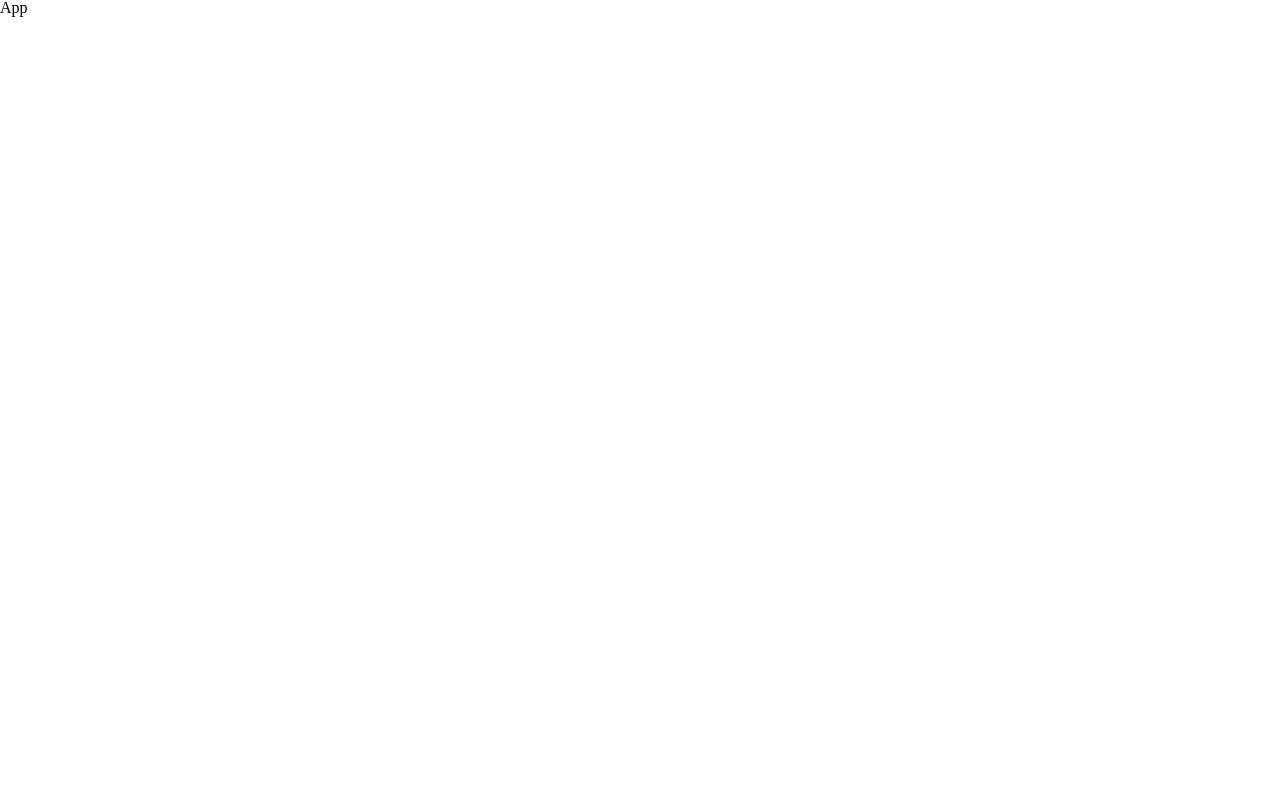
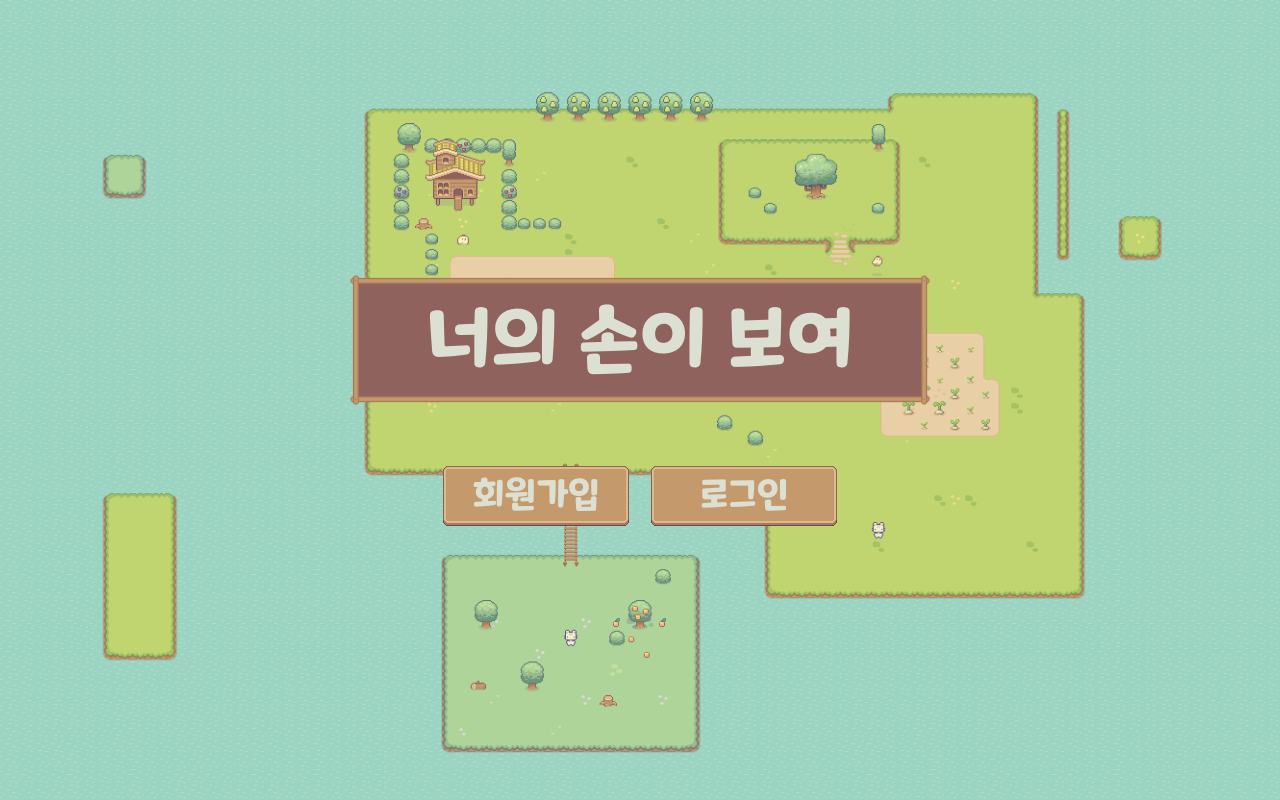
Before and after one commit to 454P/Capstone_Full, a React (Create React App) app in the folder client/: page / in a window 1280 px wide. Built offline with nearby package versions, Linux system fonts and the light colour scheme.

Commit message:
feat: 라우터 설정

```diff
--- a/client/src/App.tsx
+++ b/client/src/App.tsx
@@ -1,5 +1,18 @@
+import { BrowserRouter, Route, Routes } from 'react-router-dom';
+import { HomePage, LoginPage, RegisterPage } from './pages';
+
 function App() {
-  return <div>App</div>;
+  return (
+    <div>
+      <BrowserRouter>
+        <Routes>
+          <Route path='/' element={<HomePage />} />
+          <Route path='/login' element={<LoginPage />} />
+          <Route path='/register' element={<RegisterPage />} />
+        </Routes>
+      </BrowserRouter>
+    </div>
+  );
 }
 
 export default App;
```
